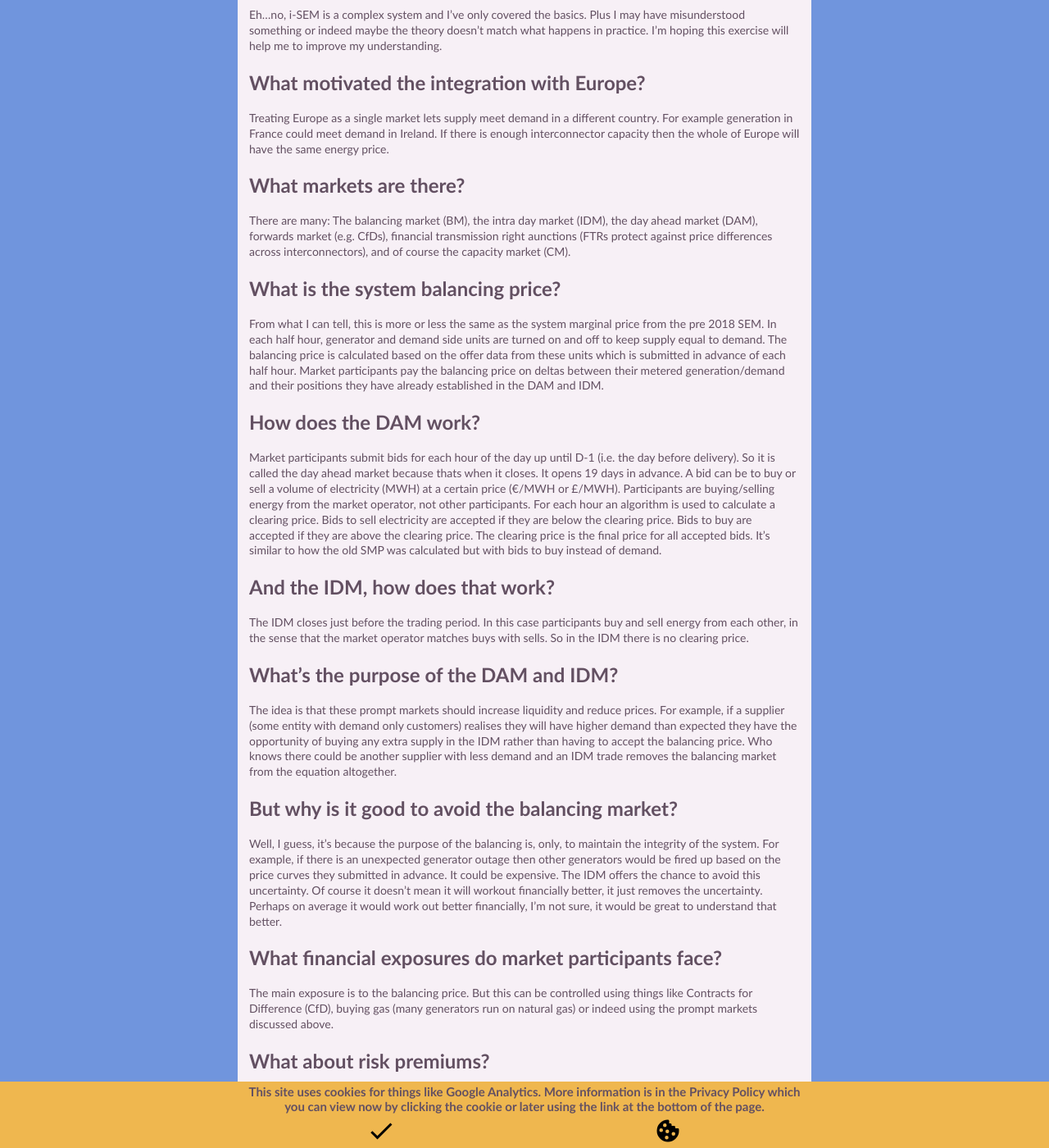
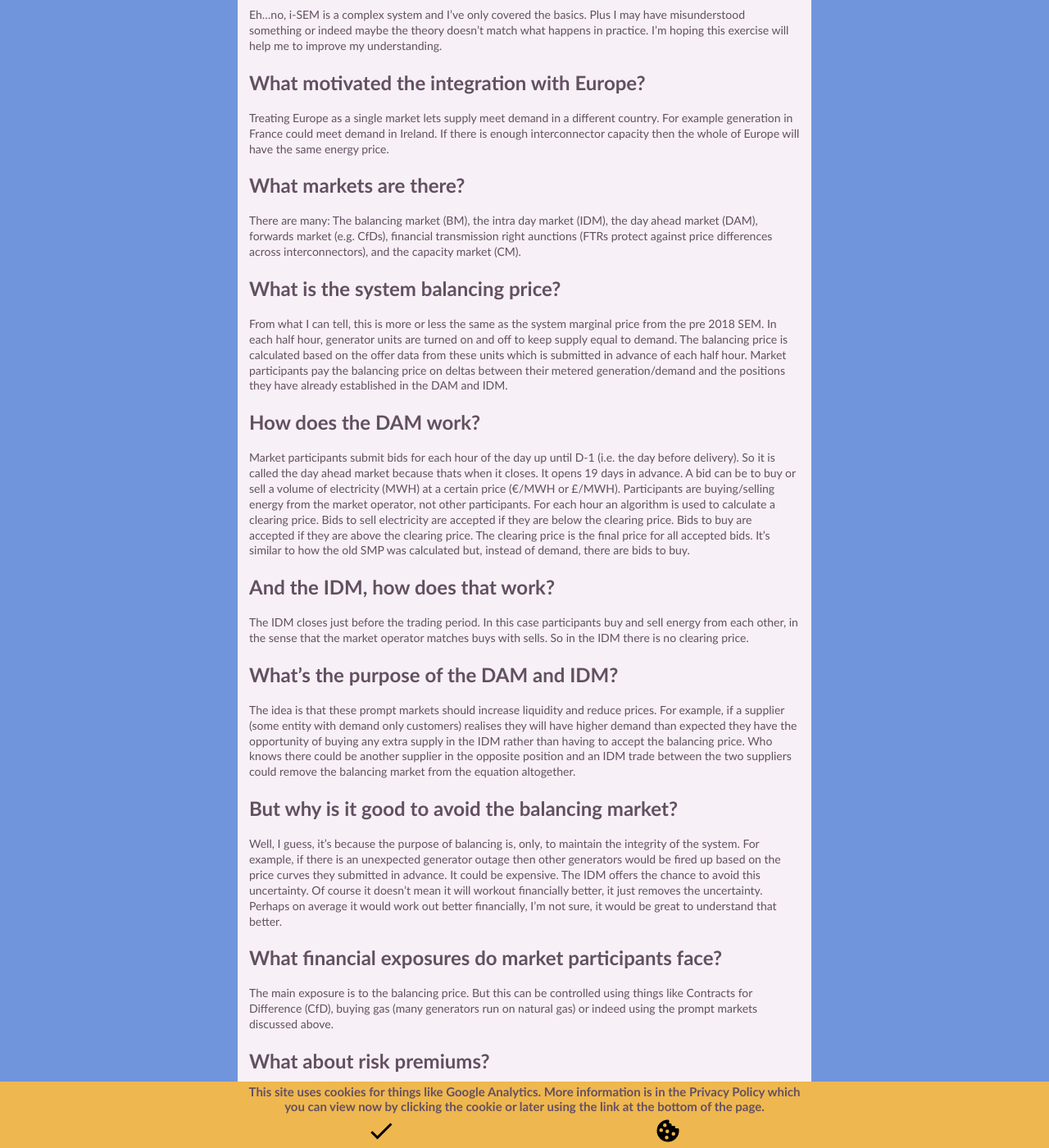
Before and after one commit to itsakettle/itsakettle.github.io, a Jekyll site: the page built from _posts/2024-05-08-9_single_electricity_market.md, in a window 1280 px wide and 1400 px high, scrolled down 963 px. Shown: the whole window at 82% size. Built offline with Jekyll 4.4.1, drawn with Linux system fonts in a browser that asks for light colours; some of the changed text lies outside the part shown.

Commit message:
tidy post

```diff
--- a/_posts/2024-03-31-9_single_electricity_market.md
+++ b/_posts/2024-05-08-9_single_electricity_market.md
@@ -19,22 +19,22 @@ Eh...no, i-SEM is a complex system and I've only covered the basics. Plus I may
 Treating Europe as a single market lets supply meet demand in a different country. For example generation in France could meet demand in Ireland.  If there is enough interconnector capacity then the whole of Europe will have the same energy price.
 
 ## What markets are there?
-There are many: The balancing market (BM), the intra day market (IDM), the day ahead market (DAM), forwards market (e.g. CfDs), financial transmission right aunctions (FTRs protect against price differences across interconnectors), and of course the capacity market (CM).
+There are many: The balancing market (BM), the intra day market (IDM), the day ahead market (DAM), forwards market (e.g. CfDs), financial transmission right aunctions (FTRs protect against price differences across interconnectors), and the capacity market (CM).
 
 ## What is the system balancing price?
-From what I can tell, this is more or less the same as the system marginal price from the pre 2018 SEM. In each half hour, generator and demand side units are turned on and off to keep supply equal to demand. The balancing price is calculated based on the offer data from these units which is submitted in advance of each half hour. Market participants pay the balancing price on deltas between their metered generation/demand and their positions they have already established in the DAM and IDM.
+From what I can tell, this is more or less the same as the system marginal price from the pre 2018 SEM. In each half hour, generator units are turned on and off to keep supply equal to demand. The balancing price is calculated based on the offer data from these units which is submitted in advance of each half hour. Market participants pay the balancing price on deltas between their metered generation/demand and the positions they have already established in the DAM and IDM.
 
 ## How does the DAM work?
-Market participants submit bids for each hour of the day up until D-1 (i.e. the day before delivery). So it is called the day ahead market because thats when it closes. It opens 19 days in advance. A bid can be to buy or sell a volume of electricity (MWH) at a certain price (€/MWH or £/MWH). Participants are buying/selling energy from the market operator, not other participants. For each hour an algorithm is used to calculate a clearing price. Bids to sell electricity are accepted if they are below the clearing price. Bids to buy are accepted if they are above the clearing price. The clearing price is the final price for all accepted bids. It's similar to how the old SMP was calculated but with bids to buy instead of demand.
+Market participants submit bids for each hour of the day up until D-1 (i.e. the day before delivery). So it is called the day ahead market because thats when it closes. It opens 19 days in advance. A bid can be to buy or sell a volume of electricity (MWH) at a certain price (€/MWH or £/MWH). Participants are buying/selling energy from the market operator, not other participants. For each hour an algorithm is used to calculate a clearing price. Bids to sell electricity are accepted if they are below the clearing price. Bids to buy are accepted if they are above the clearing price. The clearing price is the final price for all accepted bids. It's similar to how the old SMP was calculated but, instead of demand, there are bids to buy.
 
 ## And the IDM, how does that work?
 The IDM closes just before the trading period. In this case participants buy and sell energy from each other, in the sense that the market operator matches buys with sells. So in the IDM there is no clearing price.
 
 ## What's the purpose of the DAM and IDM?
-The idea is that these prompt markets should increase liquidity and reduce prices. For example, if a supplier (some entity with demand only customers) realises they will have higher demand than expected they have the opportunity of buying any extra supply in the IDM rather than having to accept the balancing price. Who knows there could be another supplier with less demand and an IDM trade removes the balancing market from the equation altogether.
+The idea is that these prompt markets should increase liquidity and reduce prices. For example, if a supplier (some entity with demand only customers) realises they will have higher demand than expected they have the opportunity of buying any extra supply in the IDM rather than having to accept the balancing price. Who knows there could be another supplier in the opposite position and an IDM trade between the two suppliers could remove the balancing market from the equation altogether.
 
 ## But why is it good to avoid the balancing market?
-Well, I guess, it's because the purpose of the balancing is, only, to maintain the integrity of the system. For example, if there is an unexpected generator outage then other generators would be fired up based on the price curves they submitted in advance. It could be expensive. The IDM offers the chance to avoid this uncertainty. Of course it doesn't mean it will workout financially better, it just removes the uncertainty. Perhaps on average it would work out better financially, I'm not sure, it would be great to understand that better.
+Well, I guess, it's because the purpose of balancing is, only, to maintain the integrity of the system. For example, if there is an unexpected generator outage then other generators would be fired up based on the price curves they submitted in advance. It could be expensive. The IDM offers the chance to avoid this uncertainty. Of course it doesn't mean it will workout financially better, it just removes the uncertainty. Perhaps on average it would work out better financially, I'm not sure, it would be great to understand that better.
 
 ## What financial exposures do market participants face?
 The main exposure is to the balancing price. But this can be controlled using things like Contracts for Difference (CfD), buying gas (many generators run on natural gas) or indeed using the prompt markets discussed above.
```
Also changed, not shown: other parts of _posts/2024-05-08-9_single_electricity_market.md (+2 -2 lines).
